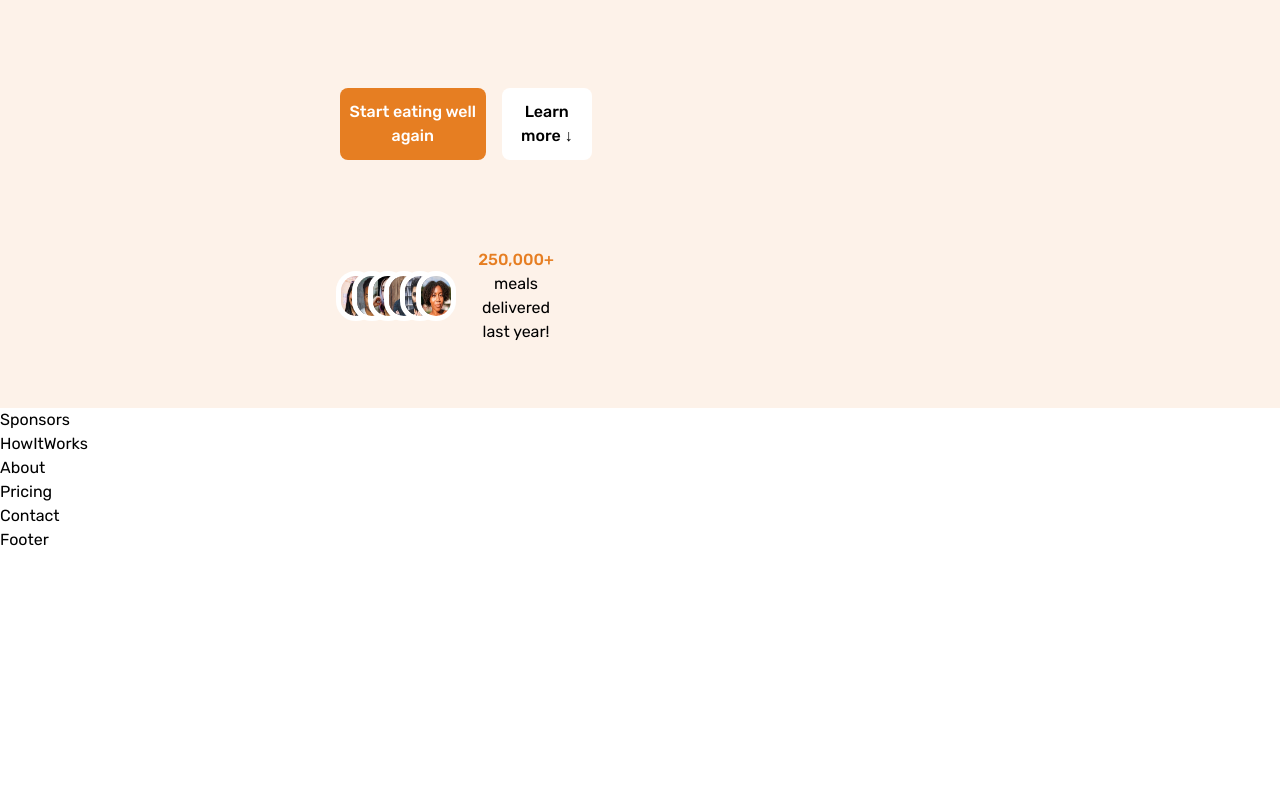
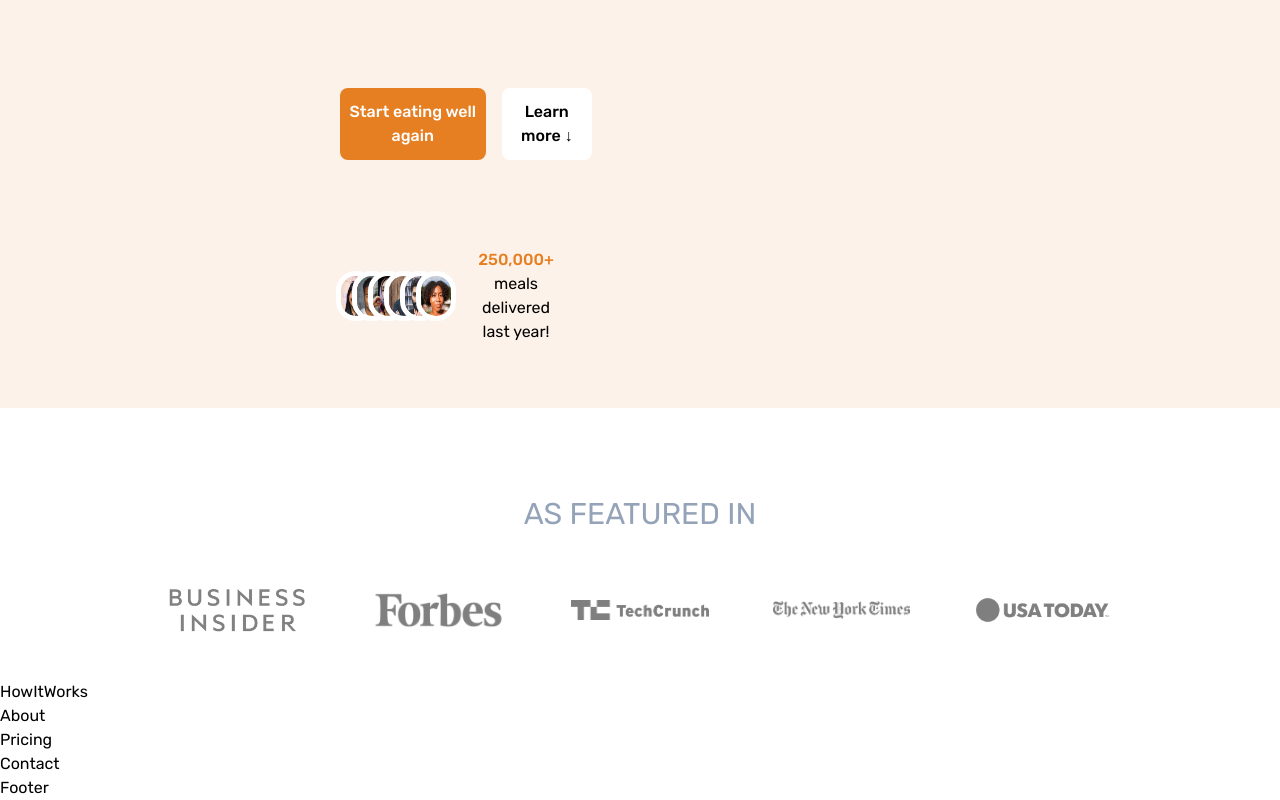
Before and after one commit to bojan09/omnifood, a React (Vite) app: page / in a window 1280 px wide. Shown: the part 877-1677 px from the top of the page. Before the commit the page ends 1429 px from the top, so only its background shows below. Built offline with nearby package versions, Linux system fonts and the light colour scheme.

Commit message:
added Spnsors page

```diff
--- a/src/index.css
+++ b/src/index.css
@@ -5,6 +5,7 @@
 @tailwind utilities;
 
 /* Base reset */
+
 
 /* Box sizing rules */
 *,
@@ -76,3 +77,9 @@
         scroll-behavior: auto !important;
     }
 }
+
+
+.sponsors_img_filter {
+    filter: brightness(0);
+    opacity: 50%;
+}
--- a/src/pages/Sponsors.jsx
+++ b/src/pages/Sponsors.jsx
@@ -1,7 +1,30 @@
 import React from "react";
 
+// assets
+import sponsor_1 from "../assets/logos/business-insider.png";
+import sponsor_2 from "../assets/logos/forbes.png";
+import sponsor_3 from "../assets/logos/techcrunch.png";
+import sponsor_4 from "../assets/logos/the-new-york-times.png";
+import sponsor_5 from "../assets/logos/usa-today.png";
+
 const Sponsors = () => {
-  return <div id="sponsors">Sponsors</div>;
+  const sponsors = [sponsor_1, sponsor_2, sponsor_3, sponsor_4, sponsor_5];
+  return (
+    <div id="sponsors" className="pt-[2rem] pb-[3rem]">
+      <h1 className="uppercase text-slate-400 text-center md:py-[3.5rem] pb-5 md:text-3xl">
+        As featured in
+      </h1>
+      <div className="flex justify-center items-center md:gap-12  ">
+        {sponsors.map((sponsor) => (
+          <img
+            src={sponsor}
+            alt="sponsor"
+            className="w-[18%] md:w-[12%] h-full px-2 sponsors_img_filter"
+          />
+        ))}
+      </div>
+    </div>
+  );
 };
 
 export default Sponsors;
```
